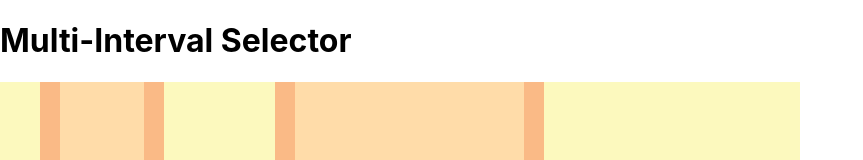
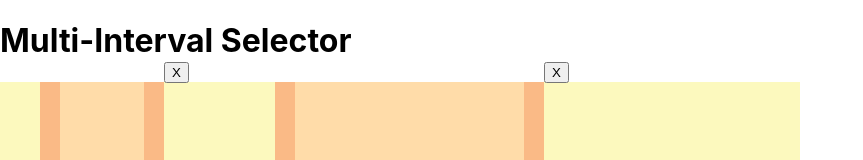
Before and after one commit to New-Branch-Ltd/MultiSelectComponentBlogpost, a React (Create React App) app: page / in a window 1280 px wide. Shown: the top 160 px of the page, without its empty margins (0-863 px from the left). Built offline with nearby package versions, Linux system fonts and the light colour scheme.

Commit message:
Add interval create and delete functions.

```diff
--- a/src/App.tsx
+++ b/src/App.tsx
@@ -1,7 +1,7 @@
-import React, { useRef, useState } from "react";
+import React, { MouseEventHandler, useRef, useState } from "react";
 import Interval from "./Interval";
 import "./App.css";
-import { CONTAINER_WIDTH, INTERVAL_MAX, INTERVAL_MIN, IntervalType, getBackgroundImageForIntervals } from "./domain";
+import { CONTAINER_WIDTH, HANDLE_WIDTH, INTERVAL_MAX, INTERVAL_MIN, IntervalType, containerPositionToIntervalValue, getBackgroundImageForIntervals } from "./domain";
 
 function App() {
   const [intervals, setIntervals] = useState<IntervalType[]>([
@@ -25,6 +25,32 @@ function App() {
     };
   }
 
+  function onDelete(interval: IntervalType) {
+    return () => {
+      setIntervals(intervals.filter((i) => i !== interval));
+    };
+  }
+
+  const handleDoubleClick: MouseEventHandler<HTMLDivElement> = (ev) => {
+    if (!containerRef.current) return;
+
+    const containerBox = containerRef.current.getBoundingClientRect();
+
+    const mousePos = ev.clientX;
+    const mousePosInPx = mousePos - containerBox?.x;
+    const mousePosInIntervalValue = containerPositionToIntervalValue(mousePosInPx);
+
+    const isOutsideIntervals = intervals.every(i => mousePosInIntervalValue < i.min - HANDLE_WIDTH || mousePosInIntervalValue > i.max + HANDLE_WIDTH)
+
+    if (isOutsideIntervals) {
+      const newInterval = {min: mousePosInIntervalValue - HANDLE_WIDTH, max: mousePosInIntervalValue + HANDLE_WIDTH}
+      setIntervals([...intervals, newInterval])
+      // TODO SORT
+    }
+  }
+
+
+
   const background = getBackgroundImageForIntervals(intervals);
 
   return (
@@ -35,10 +61,12 @@ function App() {
         ref={containerRef}
         className="container"
         style={{ width: `${CONTAINER_WIDTH}px`, background}}
+        onDoubleClick={handleDoubleClick}
       >
         {intervals.map((i, ind) => (
           <Interval
             onChange={onIntervalChange(i)}
+            onDelete={onDelete(i)}
             key={ind}
             interval={i}
             containerRef={containerRef}
--- a/src/Interval.tsx
+++ b/src/Interval.tsx
@@ -4,10 +4,11 @@ import { HANDLE_WIDTH, IntervalType, containerPositionToIntervalValue, intervalV
 interface Props {
   containerRef: React.MutableRefObject<HTMLDivElement | null>;
   onChange: (newInterval: IntervalType ) => void;
+  onDelete: () => void;
   interval: IntervalType;
 }
 
-function Interval({ interval, containerRef, onChange }: Props) {
+function Interval({ interval, containerRef, onChange, onDelete }: Props) {
   const {min, max} = interval
 
   const [leftMoving, setLeftMoving] = useState(false);
@@ -53,7 +54,7 @@ function Interval({ interval, containerRef, onChange }: Props) {
 
   const onRightMouseMove: MouseEventHandler<HTMLDivElement> = (ev) => {
     if (rightMoving && containerRef.current) {
-      const containerBox = containerRef.current?.getBoundingClientRect();
+      const containerBox = containerRef.current.getBoundingClientRect();
 
       const mousePos = ev.clientX;
       const containerMin = containerBox.x;
@@ -87,6 +88,9 @@ function Interval({ interval, containerRef, onChange }: Props) {
         onMouseDown={onRightHandleMouseDown}
         onMouseMove={onRightMouseMove}
       />
+      <button type="button" style={{position: "absolute", left: `${pixelsRight + 20}px`, top: `-20px`}} onClick={onDelete}>
+        X
+      </button>
     </>
   );
 }
```
Also changed, not shown: 1 other file (tests, documents, lock files or other folders).
